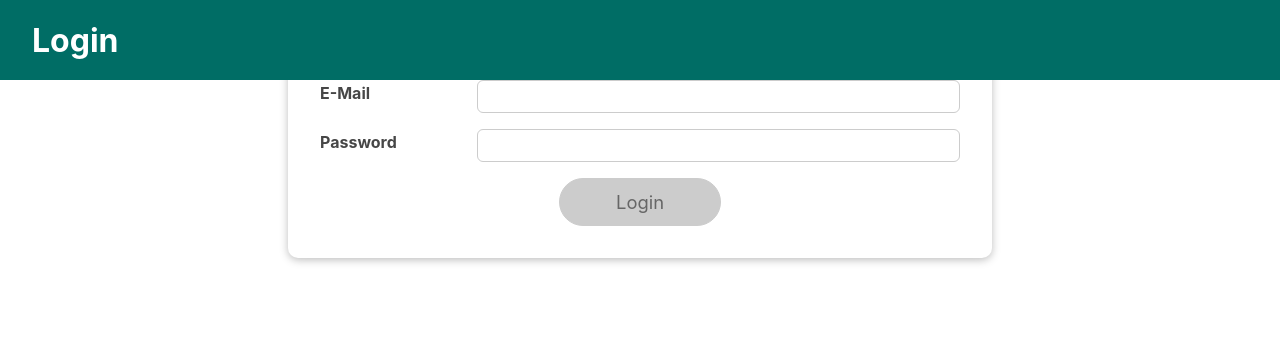
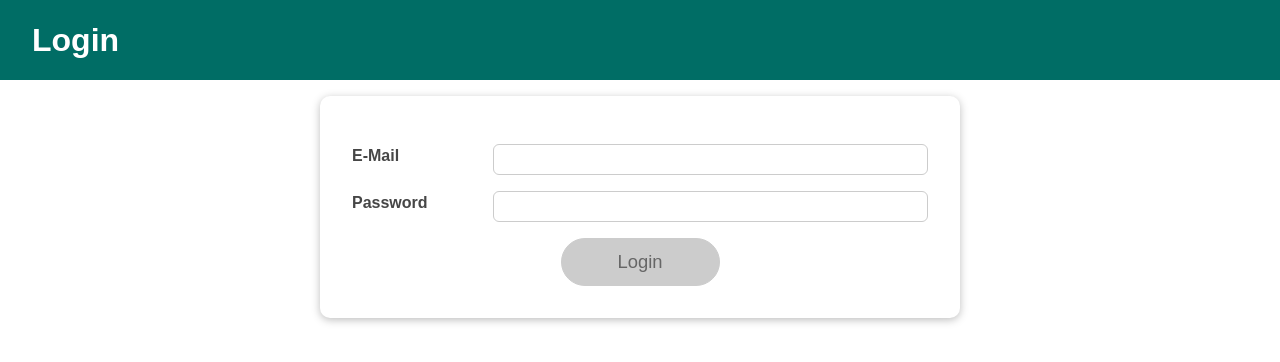
Before and after one commit to cerdamario13/react-project-3, a React (Create React App) app: page / in a window 1280 px wide. Shown: the top 362 px of the page. Built offline with nearby package versions, Linux system fonts and the light colour scheme.

Commit message:
added header style and margin

```diff
--- a/src/App.css
+++ b/src/App.css
@@ -13,16 +13,7 @@
   }
 }
 
-.App-header {
-  background-color: #282c34;
-  min-height: 100vh;
-  display: flex;
-  flex-direction: column;
-  align-items: center;
-  justify-content: center;
-  font-size: calc(10px + 2vmin);
-  color: white;
-}
+
 
 .App-link {
   color: #61dafb;
--- a/src/App.js
+++ b/src/App.js
@@ -1,7 +1,7 @@
 import React, { useState, useEffect } from 'react';
 import './App.css';
 import MainPage from './components/MainPage';
-import Login from './components/Login';
+import Login from './components/Login/Login';
 import MainHeader from './MainHeader/MainHeader';
 
 
--- a/src/components/Login.js
+++ b/src/components/Login/Login.js
@@ -1,8 +1,8 @@
 import React, { useState } from 'react';
 
-import Card from './UI/Card/Card'
+import Card from '../UI/Card/Card'
 import classes from './Login.module.css';
-import Button from './UI/Buttons/Button';
+import Button from '../UI/Buttons/Button';
 
 const Login = (props) => {
   const [enteredEmail, setEnteredEmail] = useState('');
--- a/src/index.css
+++ b/src/index.css
@@ -1,13 +1,16 @@
+* {
+  box-sizing: border-box;
+}
+
+html {
+  font-family: sans-serif;
+  background: #fff;
+}
+
 body {
   margin: 0;
-  font-family: -apple-system, BlinkMacSystemFont, 'Segoe UI', 'Roboto', 'Oxygen',
-    'Ubuntu', 'Cantarell', 'Fira Sans', 'Droid Sans', 'Helvetica Neue',
-    sans-serif;
-  -webkit-font-smoothing: antialiased;
-  -moz-osx-font-smoothing: grayscale;
 }
 
-code {
-  font-family: source-code-pro, Menlo, Monaco, Consolas, 'Courier New',
-    monospace;
+main {
+  margin-top: 6rem;
 }
```
Also changed, not shown: src/components/Login/Login.module.css (renamed from src/components/Login.module.css).
